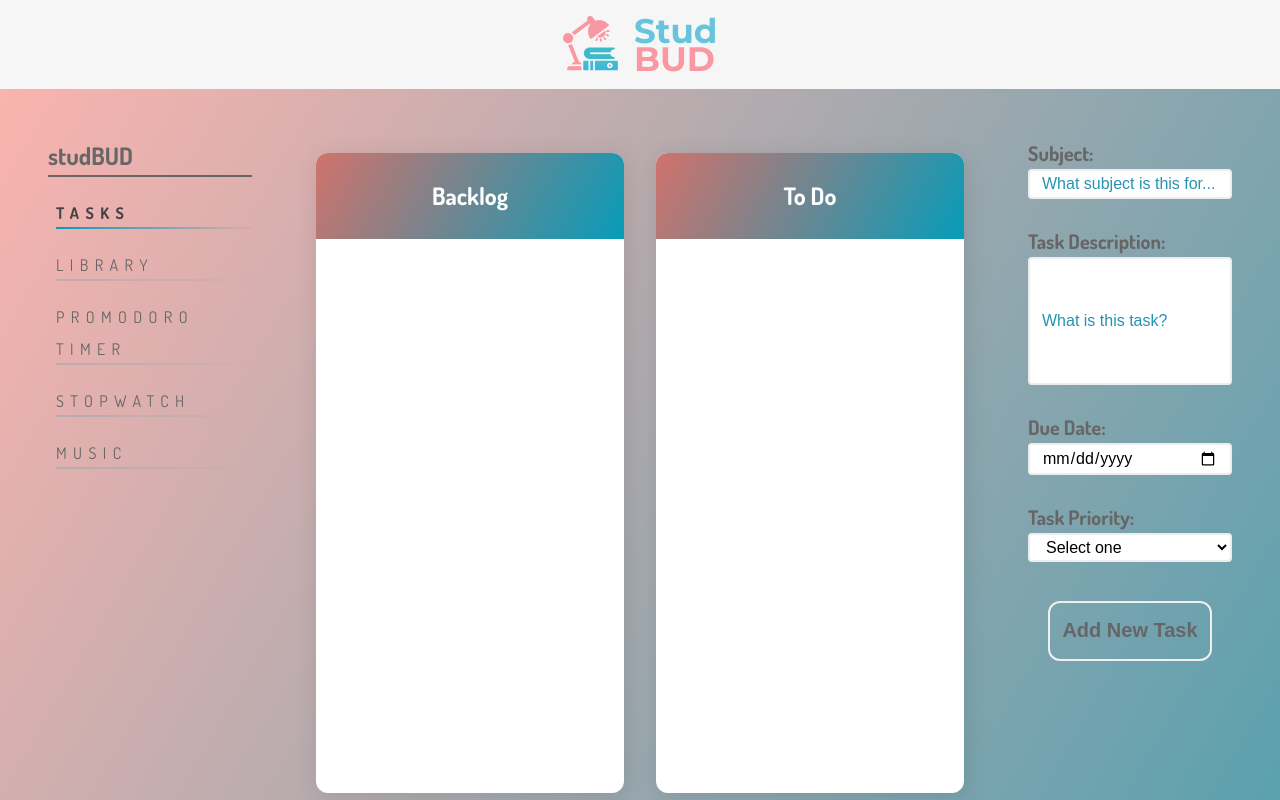
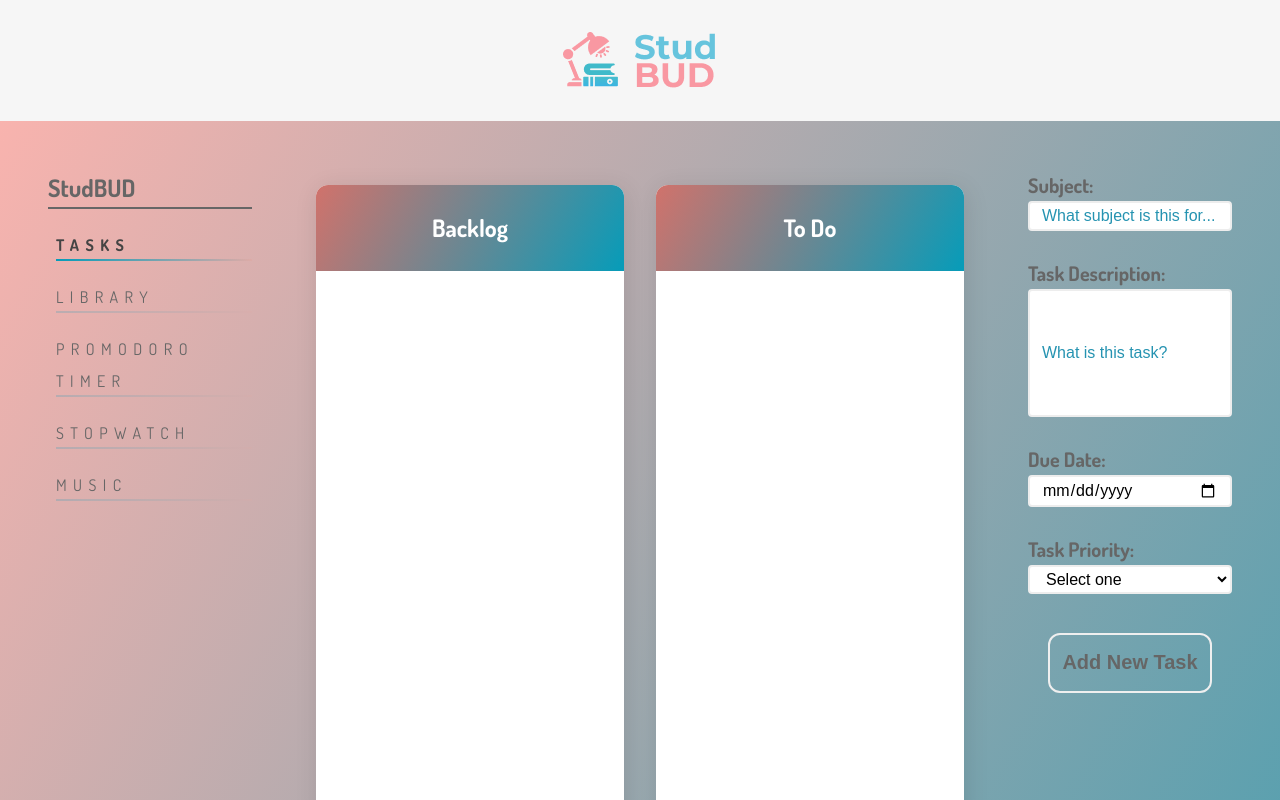
Before and after one commit to Tiana-Tian/StudBud, a website: page public/index.html in a window 1280 px wide. Shown: the top 800 px of the page. Drawn offline with Linux system fonts and the light colour scheme.

Commit message:
Improve css style - header

```diff
--- a/public/css/style.css
+++ b/public/css/style.css
@@ -24,6 +24,7 @@ Main Style
 
   header {
     background-color: #F6F6F6;
+    padding: 1em;
   }
   .header img {
     display: block;
--- a/public/index.html
+++ b/public/index.html
@@ -39,7 +39,7 @@
     <nav class="nav">
       <!-- Internal nav container for sticky positioning -->
       <div class="nav-container">
-        <h2>studBUD</h2>
+        <h2>StudBUD</h2>
         <ul>
           <!-- Nav items for current and potential future pages -->
           <li class="active"><a href="index.html">Tasks</a></li>
```
Also changed, not shown: README.md, 1 other file.
